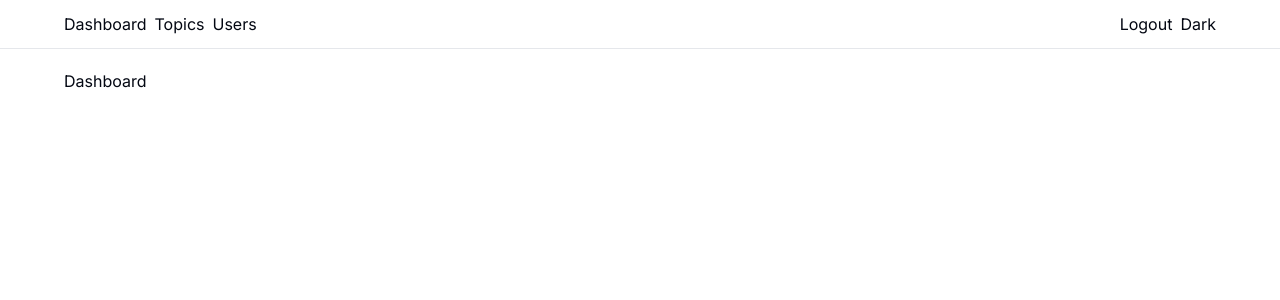
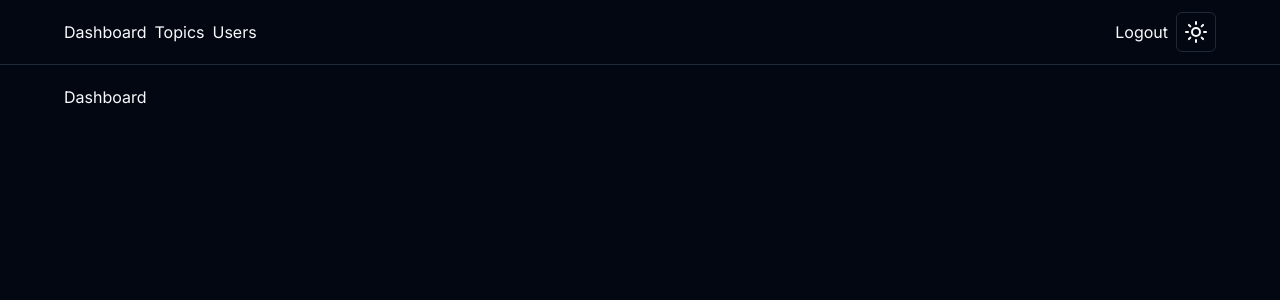
Before and after one commit to Jonathanpd/skillsup-dashboard, a Next.js app: page / in a window 1280 px wide. Shown: the top 300 px of the page. Built offline with nearby package versions, Linux system fonts and the light colour scheme.

Commit message:
feat: Dark Mode | and Setup Completed

```diff
--- a/app/layout.tsx
+++ b/app/layout.tsx
@@ -2,6 +2,7 @@
 import { Inter } from 'next/font/google'
 import './globals.css'
 import MainNav from '@/components/MainNav'
+import { ThemeProvider } from '@/components/theme-provider'
 
 const inter = Inter({ subsets: ['latin'] })
 
@@ -18,6 +19,12 @@
   return (
     <html lang="en">
       <body className={inter.className}>
+        <ThemeProvider
+          attribute="class"
+          defaultTheme="dark"
+          enableSystem
+          disableTransitionOnChange
+        >
           <nav className='flex flex-col items-center border-b mb-5 px-5 py-3'>
             <div className='max-w-6xl w-full'>
               <MainNav />
@@ -28,6 +35,7 @@
               {children}
             </div>
           </main>
+        </ThemeProvider>
       </body>
     </html>
   )
--- a/components/MainNav.tsx
+++ b/components/MainNav.tsx
@@ -1,5 +1,6 @@
 import Link from 'next/link'
 import React from 'react'
+import ToggleMode from './ToggleMode'
 
 const MainNav = () => {
   return (
@@ -11,7 +12,7 @@
         </div>
         <div className='flex items-center gap-2'>
             <Link href="/">Logout</Link>
-            <Link href="/">Dark</Link>
+            <ToggleMode />
         </div>
     </div>
   )
--- /dev/null
+++ b/components/ToggleMode.tsx
@@ -0,0 +1,46 @@
+"use client"
+
+import { useState, useEffect } from "react"
+import { useTheme } from "next-themes"
+import { Moon, Sun } from "lucide-react"
+
+
+import React from 'react'
+import { Button } from "./ui/button"
+
+const ToggleMode = () => {
+    const { theme, setTheme } = useTheme();
+    const [ mounted, setMounted ] = useState(false);
+
+    useEffect(() => {
+      setMounted(true);
+    }, [])
+
+    if (!mounted) {
+        return (
+            <Button
+                variant="outline"
+                size="icon"
+                disabled={true}
+            />
+        );
+    }
+
+    const dark = theme === "dark";
+
+    return (
+        <Button
+            variant="outline"
+            size="icon"
+            onClick={() => setTheme(`${ dark ? "light" : "dark" }`)}
+        >
+            {dark ? (
+                <Sun className="hover:cursor-pointer hover:text-primary" />
+            ) : (
+                <Moon className="hover:cursor-pointer hover:text-primary" />
+            )}
+        </Button>
+    )
+}
+
+export default ToggleMode
--- /dev/null
+++ b/components/theme-provider.tsx
@@ -0,0 +1,9 @@
+"use client"
+
+import * as React from "react"
+import { ThemeProvider as NextThemesProvider } from "next-themes"
+import { type ThemeProviderProps } from "next-themes/dist/types"
+
+export function ThemeProvider({ children, ...props }: ThemeProviderProps) {
+  return <NextThemesProvider {...props}>{children}</NextThemesProvider>
+}
--- /dev/null
+++ b/components/ui/button.tsx
@@ -0,0 +1,56 @@
+import * as React from "react"
+import { Slot } from "@radix-ui/react-slot"
+import { cva, type VariantProps } from "class-variance-authority"
+
+import { cn } from "@/lib/utils"
+
+const buttonVariants = cva(
+  "inline-flex items-center justify-center whitespace-nowrap rounded-md text-sm font-medium ring-offset-background transition-colors focus-visible:outline-none focus-visible:ring-2 focus-visible:ring-ring focus-visible:ring-offset-2 disabled:pointer-events-none disabled:opacity-50",
+  {
+    variants: {
+      variant: {
+        default: "bg-primary text-primary-foreground hover:bg-primary/90",
+        destructive:
+          "bg-destructive text-destructive-foreground hover:bg-destructive/90",
+        outline:
+          "border border-input bg-background hover:bg-accent hover:text-accent-foreground",
+        secondary:
+          "bg-secondary text-secondary-foreground hover:bg-secondary/80",
+        ghost: "hover:bg-accent hover:text-accent-foreground",
+        link: "text-primary underline-offset-4 hover:underline",
+      },
+      size: {
+        default: "h-10 px-4 py-2",
+        sm: "h-9 rounded-md px-3",
+        lg: "h-11 rounded-md px-8",
+        icon: "h-10 w-10",
+      },
+    },
+    defaultVariants: {
+      variant: "default",
+      size: "default",
+    },
+  }
+)
+
+export interface ButtonProps
+  extends React.ButtonHTMLAttributes<HTMLButtonElement>,
+    VariantProps<typeof buttonVariants> {
+  asChild?: boolean
+}
+
+const Button = React.forwardRef<HTMLButtonElement, ButtonProps>(
+  ({ className, variant, size, asChild = false, ...props }, ref) => {
+    const Comp = asChild ? Slot : "button"
+    return (
+      <Comp
+        className={cn(buttonVariants({ variant, size, className }))}
+        ref={ref}
+        {...props}
+      />
+    )
+  }
+)
+Button.displayName = "Button"
+
+export { Button, buttonVariants }
--- a/package.json
+++ b/package.json
@@ -9,7 +9,12 @@
     "lint": "next lint"
   },
   "dependencies": {
+    "@radix-ui/react-slot": "^1.0.2",
+    "class-variance-authority": "^0.7.0",
+    "clsx": "^2.1.0",
+    "lucide-react": "^0.365.0",
     "next": "14.1.4",
+    "next-themes": "^0.3.0",
     "react": "^18",
     "react-dom": "^18",
     "tailwind-merge": "^2.2.2",
```
Also changed, not shown: 1 other file (tests, documents, lock files or other folders). Lines whose indentation alone changed are shown as unchanged.
